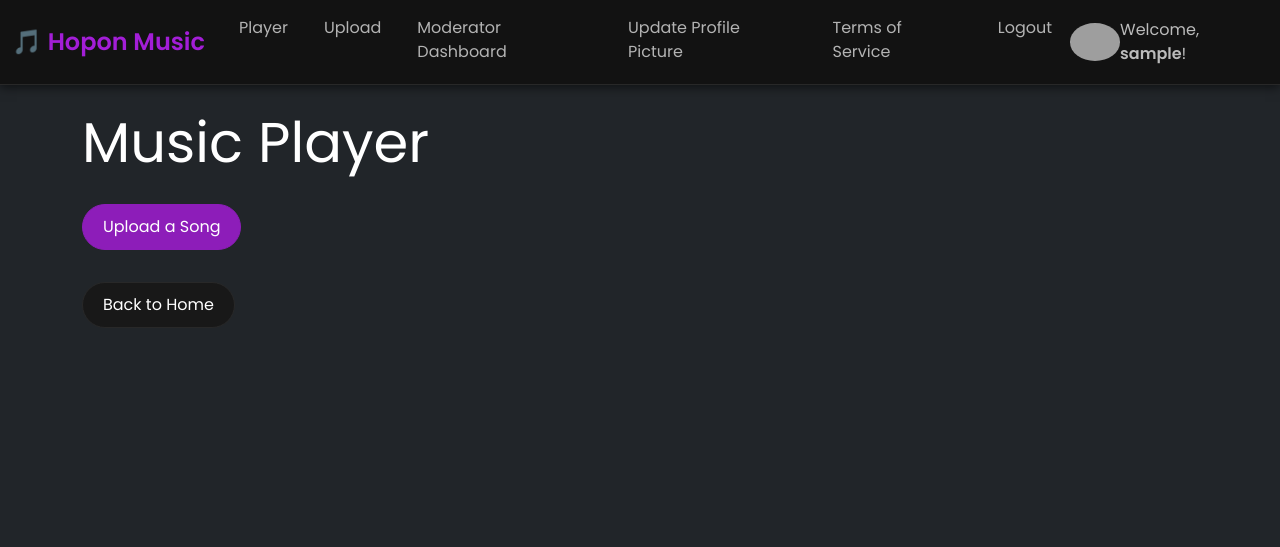
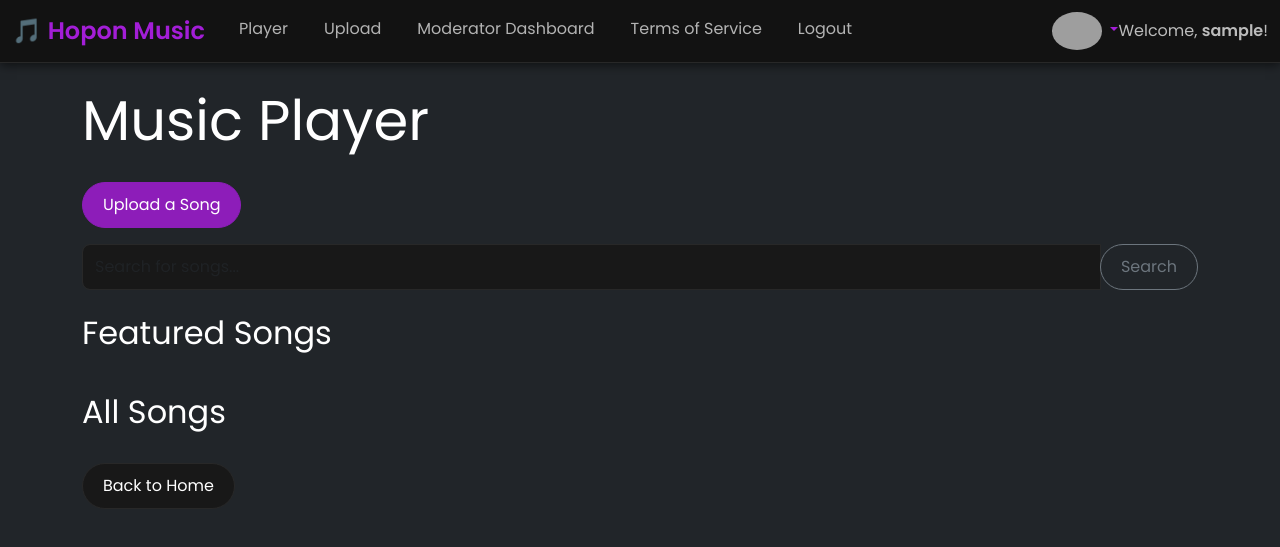
Before and after one commit to Virus01Official/HopOnMusic, a Flask app: page /player in a window 1280 px wide. Shown: the top 547 px of the page. Run offline with Flask 3, Linux system fonts and the light colour scheme; the visitor is signed in with stand-in values (Sample User, id 1); data that the repository does not hold is empty; grey boxes are pictures that could not be loaded.

Commit message:
added a lot of stuff

```diff
--- a/app.py
+++ b/app.py
@@ -205,10 +205,13 @@ def player():
 
     with sqlite3.connect('database.db') as conn:
         cursor = conn.cursor()
+        cursor.execute('SELECT id, title, artist, filename, thumbnail, user_id FROM songs ORDER BY id DESC LIMIT 5')
+        featured_songs = cursor.fetchall()
+
         cursor.execute('SELECT id, title, artist, filename, thumbnail, user_id FROM songs')
-        songs = cursor.fetchall()
+        all_songs = cursor.fetchall()
 
-    return render_template('player.html', songs=songs)
+    return render_template('player.html', songs=all_songs, featured_songs=featured_songs)
 
 @app.route('/delete_song/<int:song_id>', methods=['POST'])
 def delete_song(song_id):
@@ -589,6 +592,42 @@ def create_playlist():
 
     return render_template('create_playlist.html')
 
+@app.route('/search')
+def search():
+    query = request.args.get('query', '').strip()
+    if not query:
+        return redirect(url_for('player'))
+
+    with sqlite3.connect('database.db') as conn:
+        cursor = conn.cursor()
+        cursor.execute('''
+            SELECT id, title, artist, filename, thumbnail, user_id
+            FROM songs
+            WHERE title LIKE ? OR artist LIKE ?
+        ''', (f'%{query}%', f'%{query}%'))
+        results = cursor.fetchall()
+
+    return render_template('player.html', songs=results)
+
+@app.route('/recommended')
+def recommended():
+    if 'username' not in session:
+        return redirect(url_for('login'))
+
+    with sqlite3.connect('database.db') as conn:
+        cursor = conn.cursor()
+        cursor.execute('''
+            SELECT songs.id, songs.title, songs.artist, songs.filename, songs.thumbnail, songs.user_id
+            FROM songs
+            JOIN playlist_songs ON songs.id = playlist_songs.song_id
+            GROUP BY songs.id
+            ORDER BY COUNT(playlist_songs.playlist_id) DESC
+            LIMIT 5
+        ''')
+        recommended_songs = cursor.fetchall()
+
+    return render_template('recommended.html', recommended_songs=recommended_songs)
+
 if __name__ == '__main__':
     if not os.path.exists(app.config['UPLOAD_FOLDER']):
         os.makedirs(app.config['UPLOAD_FOLDER'])
--- a/templates/base.html
+++ b/templates/base.html
@@ -39,9 +39,6 @@
                         </li>
                         {% endif %}
                         <li class="nav-item">
-                            <a class="nav-link text-light" href="{{ url_for('update_profile_picture') }}">Update Profile Picture</a>
-                        </li>
-                        <li class="nav-item">
                             <a class="nav-link text-light" href="{{ url_for('terms_of_service') }}">Terms of Service</a>
                         </li>
                         <li class="nav-item">
@@ -58,16 +55,23 @@
                 </ul>
                 {% if 'username' in session %}
                     <div class="d-flex align-items-center">
+                        <div class="dropdown">
                             {% if session['profile_picture'] %}
-                        <a href="{{ url_for('profile') }}">
+                            <a href="#" class="dropdown-toggle" data-bs-toggle="dropdown">
                                 <img src="{{ url_for('static', filename='uploads/' ~ session.profile_picture) }}"
                                      alt="Profile" width="50" style="border-radius: 50%;">
                             </a>
                             {% else %}
-                            <div class="rounded-circle me-2 bg-secondary d-flex align-items-center justify-content-center" style="width: 40px; height: 40px;">
+                                <div class="rounded-circle me-2 bg-secondary d-flex align-items-center justify-content-center dropdown-toggle" style="width: 40px; height: 40px;" data-bs-toggle="dropdown">
                                     <span class="text-light">👤</span>
                                 </div>
                             {% endif %}
+                            <ul class="dropdown-menu dropdown-menu-end">
+                                <li><a class="dropdown-item" href="{{ url_for('edit_profile') }}">Edit Profile</a></li>
+                                <li><a class="dropdown-item" href="{{ url_for('my_playlists') }}">Playlists</a></li>
+                                <li><a class="dropdown-item" href="{{ url_for('recommended') }}">Recommended for You</a></li>
+                            </ul>
+                        </div>
                         <span class="navbar-text text-muted">Welcome, <strong>{{ session['username'] }}</strong>!</span>
                     </div>
                 {% endif %}
--- a/templates/index.html
+++ b/templates/index.html
@@ -35,7 +35,7 @@
         <p>Follow us on social media or reach out through our channels for updates, support, and news:</p>
         <ul class="social-links">
             <li><a href="https://twitter.com/YourAppHandle" target="_blank" class="social-icon"><i class="fab fa-twitter"></i> Twitter</a></li>
-            <li><a href="https://facebook.com/YourAppPage" target="_blank" class="social-icon">Facebook</a></li>
+            <li><a href="https://facebook.com/YourAppPage" target="_blank" class="social-icon"><i class="fab fa-facebook"></i>Facebook</a></li>
             <li><a href="https://instagram.com/YourAppHandle" target="_blank" class="social-icon">Instagram</a></li>
             <li><a href="https://youtube.com/YourAppChannel" target="_blank" class="social-icon">YouTube</a></li>
         </ul>
--- a/templates/player.html
+++ b/templates/player.html
@@ -1,8 +1,60 @@
+<!-- player.html -->
 {% extends "base.html" %}
 
 {% block content %}
     <h1 class="display-4">Music Player</h1>
     <a href="{{ url_for('upload') }}" class="btn btn-primary mb-3">Upload a Song</a>
+
+    <!-- Search Bar -->
+    <form method="GET" action="{{ url_for('search') }}" class="mb-3">
+        <div class="input-group">
+            <input type="text" name="query" class="form-control" placeholder="Search for songs...">
+            <div class="input-group-append">
+                <button type="submit" class="btn btn-outline-secondary">Search</button>
+            </div>
+        </div>
+    </form>
+
+    <!-- Featured Songs -->
+    <h2 class="mt-4">Featured Songs</h2>
+    <div class="row">
+        {% for song in featured_songs %}
+            <div class="col-md-4 mb-4">
+                <div class="card bg-secondary text-light">
+                    {% if song[4] %}
+                        <img src="{{ url_for('static', filename='songs/' + song[4]) }}" class="card-img-top" alt="{{ song[1] }}">
+                    {% else %}
+                        <img src="{{ url_for('static', filename='songs/default-thumbnail.png') }}" class="card-img-top" alt="Default Thumbnail">
+                    {% endif %}
+                    <div class="card-body">
+                        <h5 class="card-title">{{ song[1] }}</h5>
+                        <p class="card-text">{{ song[2] }}</p>
+                        <p>Uploaded by: <a href="{{ url_for('user_profile', user_id=song[5]) }}">{{ get_username(song[5]) }}</a></p>
+                        <audio controls class="w-100">
+                            <source src="{{ url_for('static', filename='songs/' + song[3]) }}" type="audio/mpeg">
+                            Your browser does not support the audio element.
+                        </audio>
+                        {% if session['user_id'] == song[5] or session['role'] == 'moderator' %}
+                        <form action="{{ url_for('delete_song', song_id=song[0]) }}" method="POST" class="mt-2 d-inline">
+                            <button type="submit" class="btn btn-danger btn-sm mr-2">Delete</button> <!-- Added margin-right -->
+                        </form>
+                        <form action="{{ url_for('edit_song', song_id=song[0]) }}" method="GET" class="mt-2 d-inline">
+                            <button type="submit" class="btn btn-warning btn-sm">Edit</button>
+                        </form>
+
+                        <form action="{{ url_for('report_song', song_id=song[0]) }}" method="POST" class="mt-2 d-inline">
+                            <input type="hidden" name="reason" value="Inappropriate content">
+                            <button type="submit" class="btn btn-outline-danger btn-sm">Report</button>
+                        </form>
+                        {% endif %}
+                    </div>
+                </div>
+            </div>
+        {% endfor %}
+    </div>
+
+    <!-- All Songs -->
+    <h2 class="mt-4">All Songs</h2>
     <div class="row">
         {% for song in songs %}
             <div class="col-md-4 mb-4">
```
Also changed, not shown: templates/recommended.html (added, +42 -0 lines). Lines whose indentation alone changed are shown as unchanged.
